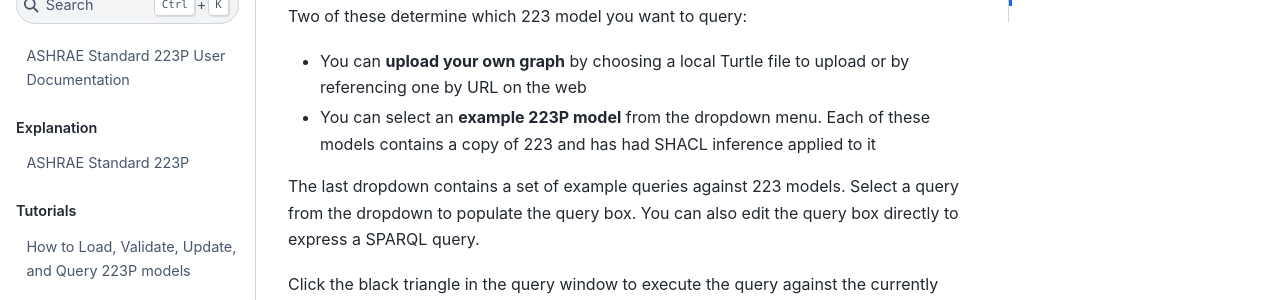
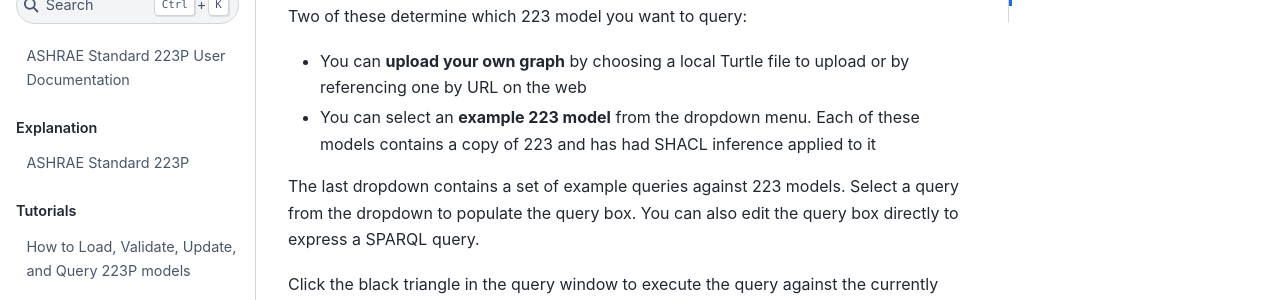
Before and after one commit to open223/docs.open223.info, a Jupyter Book: the page built from reference/open223-resources.md, in a window 1280 px wide and 900 px high, scrolled down 2951 px. Shown: the part 153-453 px from the top of the window. Built offline with Jupyter Book 1.0.4 settings and Sphinx 7.4.7 and the Sphinx Book theme 1.1.4, drawn with Linux system fonts in a browser that asks for light colours.

Commit message:
Update reference/open223-resources.md
Co-authored-by: Matt Steen <MatthewSteen@users.noreply.github.com>

```diff
--- a/reference/open223-resources.md
+++ b/reference/open223-resources.md
@@ -56,7 +56,7 @@
 Two of these determine which 223 model you want to query:
 
 - You can **upload your own graph** by choosing a local Turtle file to upload or by referencing one by URL on the web
-- You can select an **example 223P model** from the dropdown menu. Each of these models contains a copy of 223 and has had SHACL inference applied to it
+- You can select an **example 223 model** from the dropdown menu. Each of these models contains a copy of 223 and has had SHACL inference applied to it
 
 The last dropdown contains a set of example queries against 223 models. Select a query from the dropdown to populate the query box.
 You can also edit the query box directly to express a SPARQL query.
```
